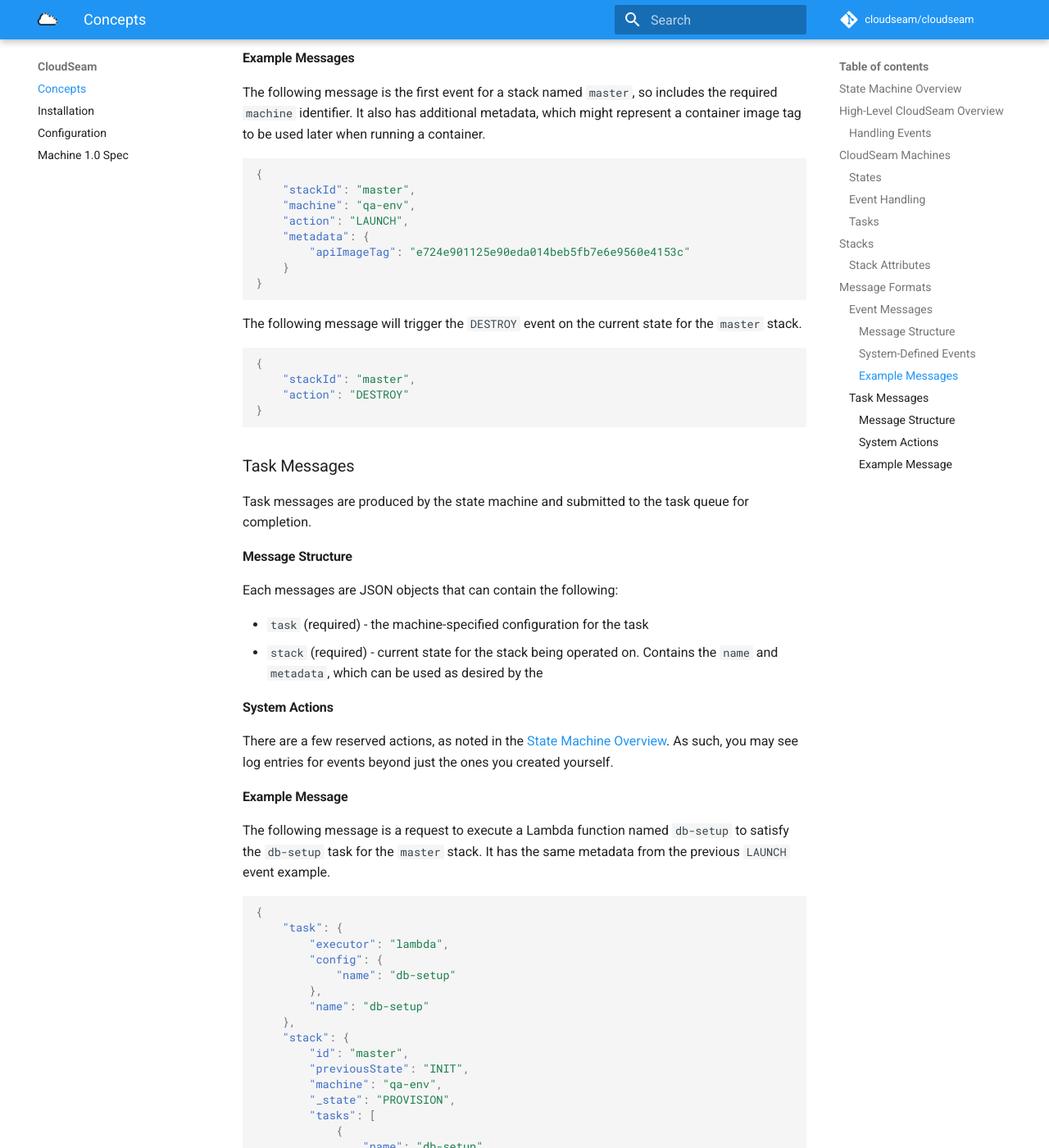
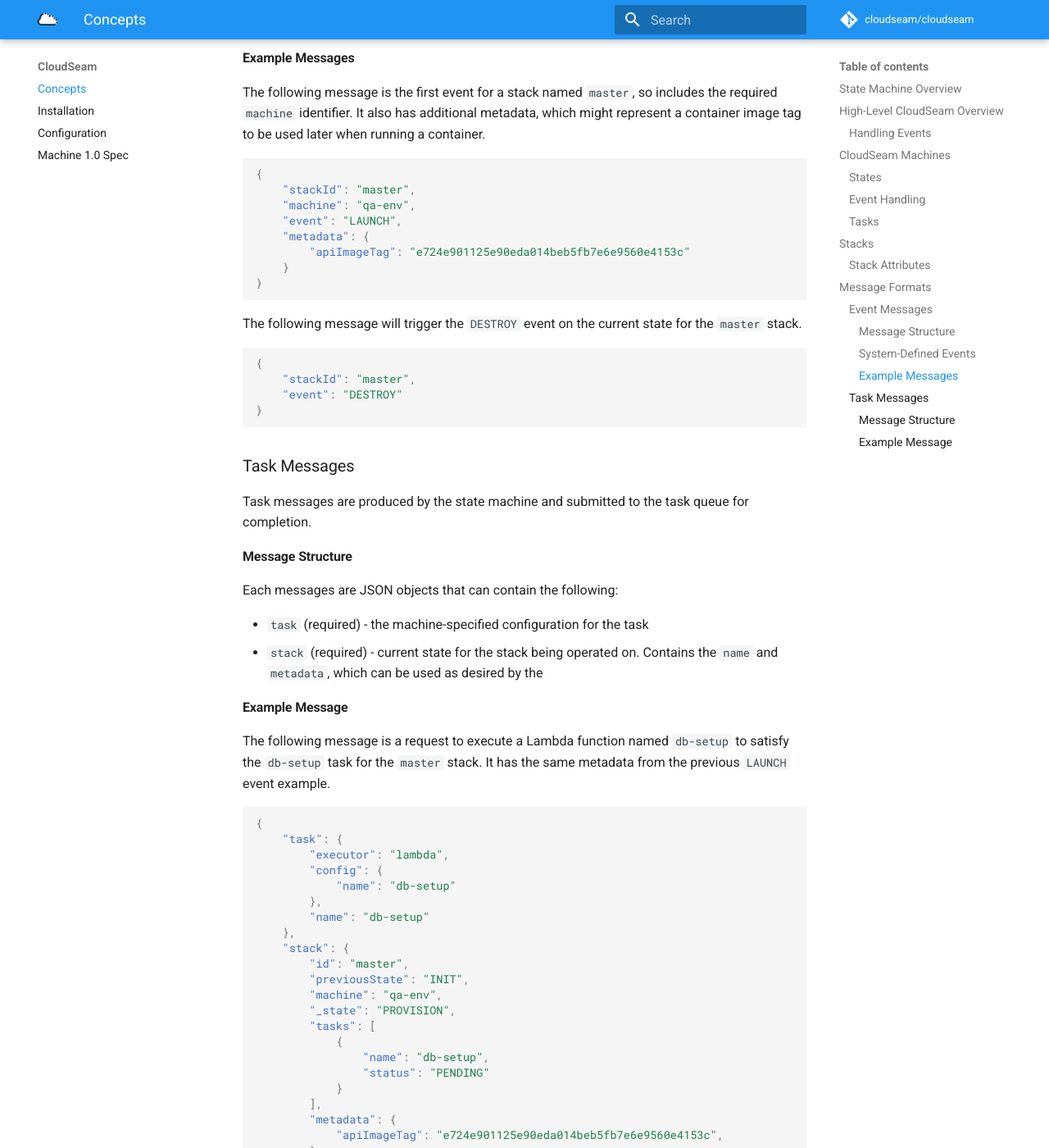
Before and after one commit to cloudseam/docs, an MkDocs documentation site: the page built from docs/index.md, in a window 1280 px wide and 1400 px high, scrolled down 4591 px. Shown: the whole window at 82% size. Built offline with MkDocs 1.6.1 and Material for MkDocs 9.7.7, drawn with Linux system fonts in a browser that asks for light colours; comment, search, counter and statistics services are not loaded; some of the changed text lies outside the part shown.

Commit message:
Update docs to use event instead of action in event messages

````diff
--- a/docs/index.md
+++ b/docs/index.md
@@ -135,7 +135,7 @@ Event messages are either system or user generated events that invoke some sort
 Each messages are JSON objects that can contain the following:
 
 - `stackId` (required) - the ID of the stack to act on
-- `action` (required) - the action to perform/apply to the state machine
+- `event` (required) - the event to perform/apply to the state machine
 - `machine` (required on first appearance) - the name of the machine this stack should use. _MUST_ be provided on the first event for a stack, but not required on all subsequent events. Names are simply the YML filename, minus the `.yml` file extension.
 - `metadata` (optional) - any arbitrary metadata to associate with the stack. The object _must_ be flat, so no nested objects/arrays. The metadata will be persisted with the stack and made available during task completion.
 
@@ -161,7 +161,7 @@ The following message is the first event for a stack named `master`, so includes
 {
     "stackId": "master",
     "machine": "qa-env",
-    "action": "LAUNCH",
+    "event": "LAUNCH",
     "metadata": {
         "apiImageTag": "e724e901125e90eda014beb5fb7e6e9560e4153c"
     }
@@ -173,7 +173,7 @@ The following message will trigger the `DESTROY` event on the current state for
 ```json
 {
     "stackId": "master",
-    "action": "DESTROY"
+    "event": "DESTROY"
 }
 ```
 
@@ -188,11 +188,6 @@ Each messages are JSON objects that can contain the following:
 
 - `task` (required) - the machine-specified configuration for the task
 - `stack` (required) - current state for the stack being operated on. Contains the `name` and `metadata`, which can be used as desired by the
-
-
-#### System Actions
-
-There are a few reserved actions, as noted in the [State Machine Overview](/state-machine-overview). As such, you may see log entries for events beyond just the ones you created yourself.
 
 
 #### Example Message
````
